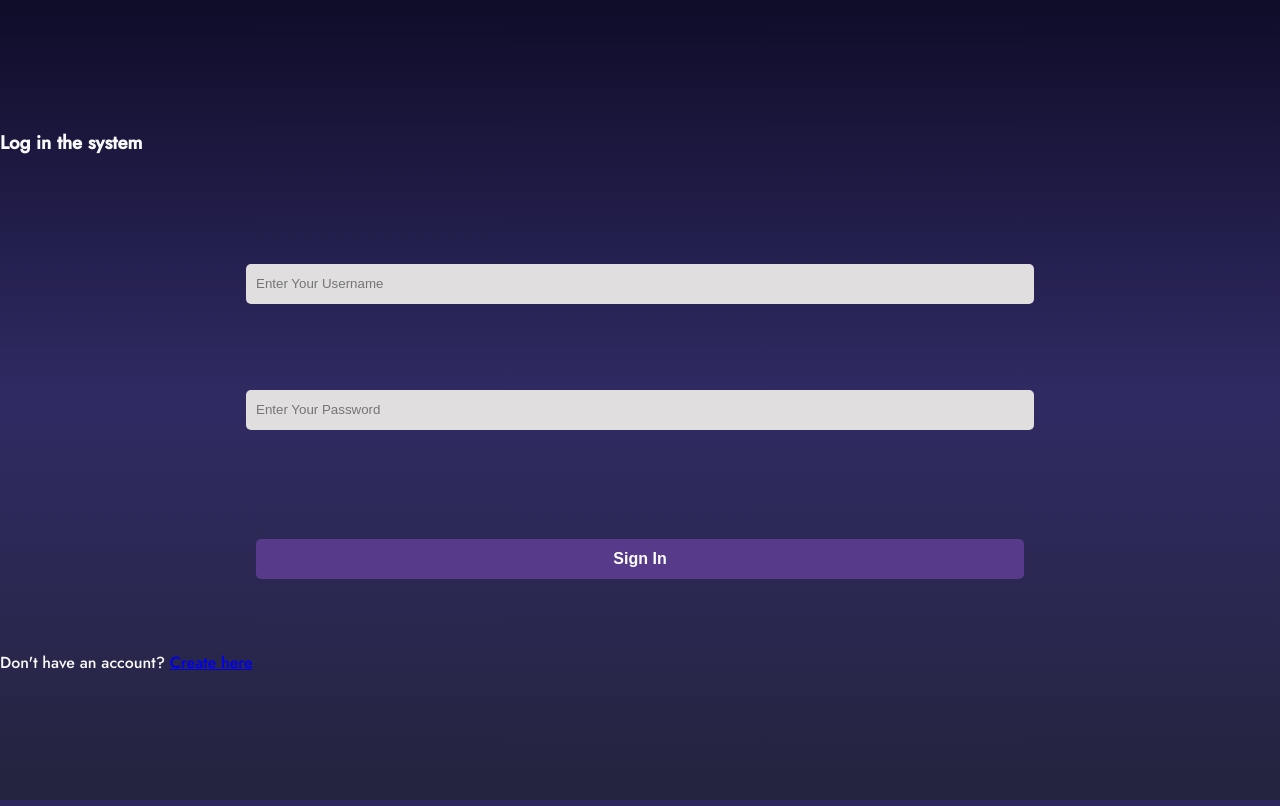
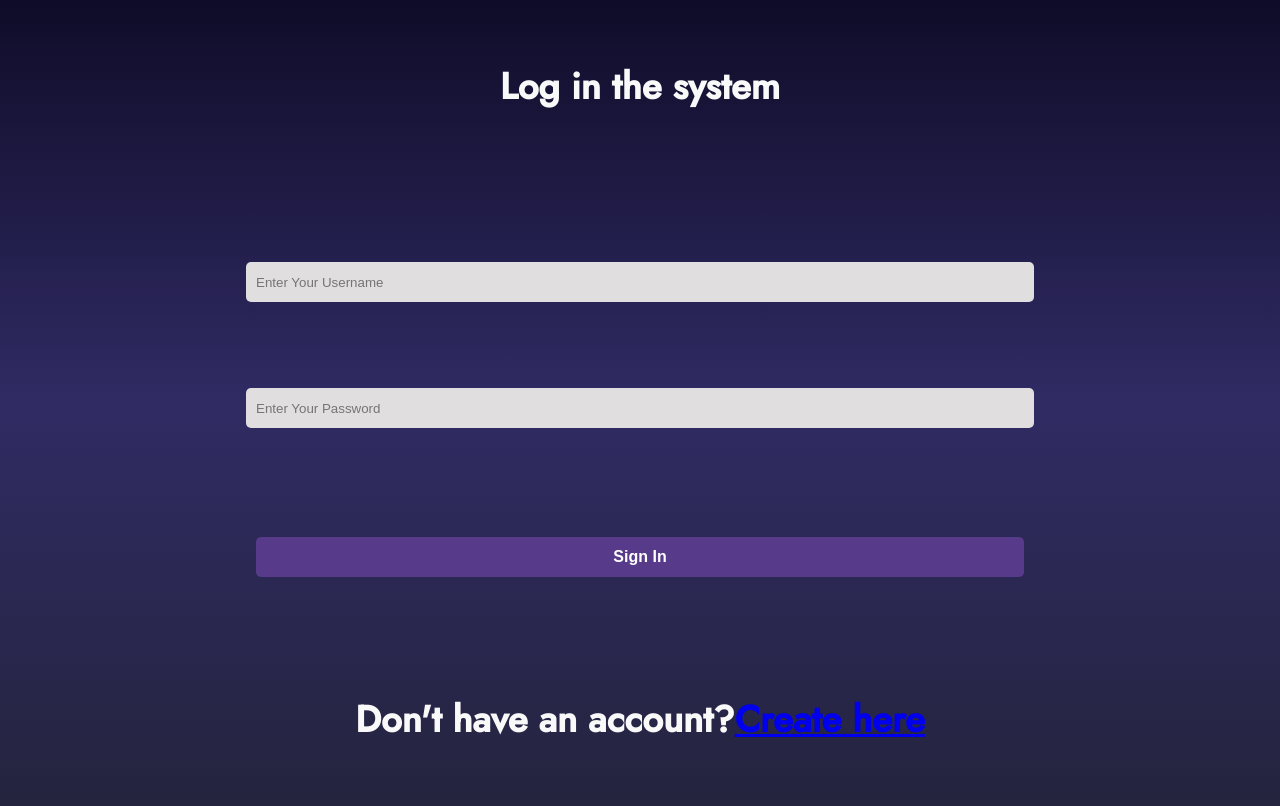
Before and after one commit to chenjunyuan1998/ECE1779A3, a Python web app: template app/templates/login.html in a window 1280 px wide. Run offline with Jinja, Linux system fonts and the light colour scheme; the template is opened without the code that fills it, so the values that code supplies are empty.

Commit message:
[Tian] Update

```diff
--- a/app/static/login.css
+++ b/app/static/login.css
@@ -22,7 +22,7 @@ body{
 	width:100%;
 	height: 100%;
 }
-label{
+label,h3,p{
 	color: #fff;
 	font-size: 2.3em;
 	justify-content: center;
```
